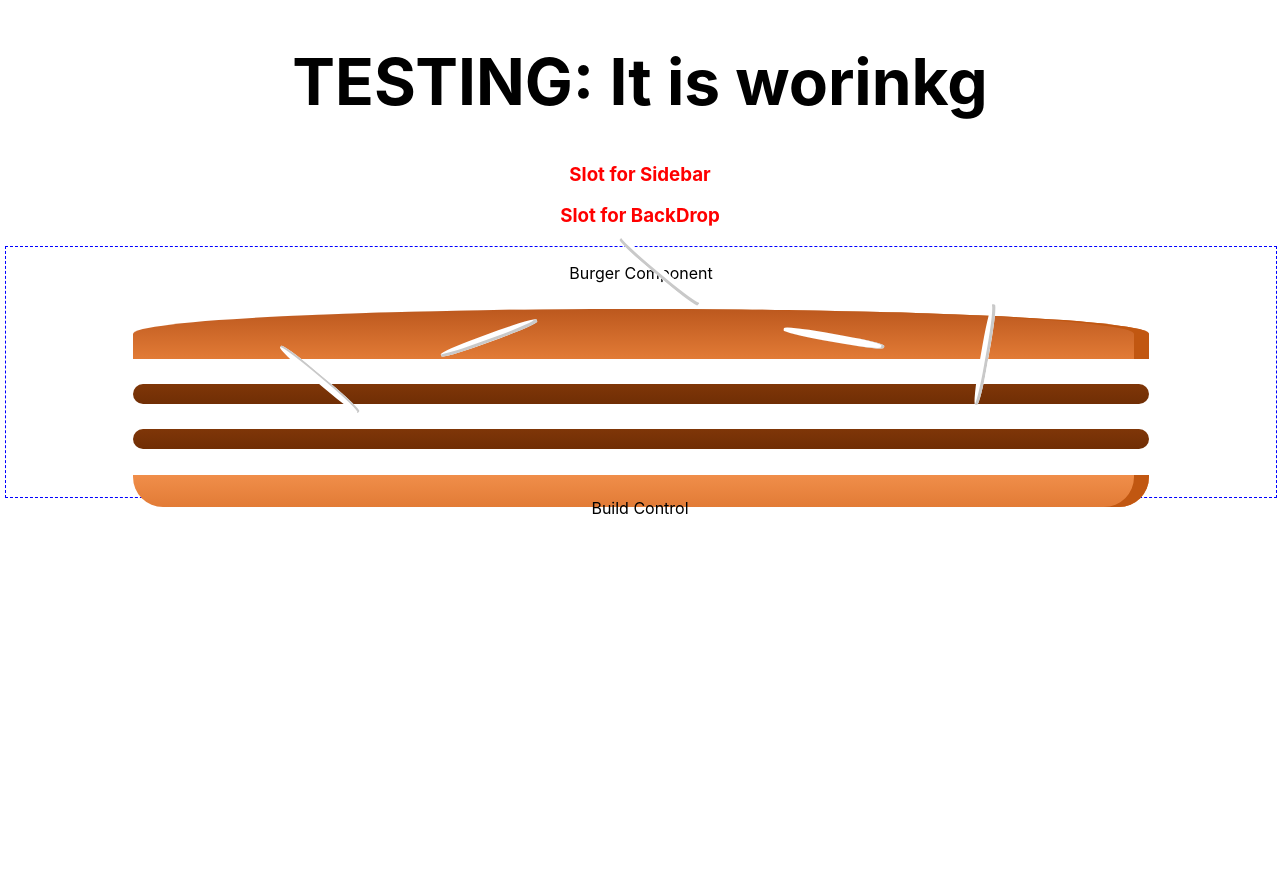
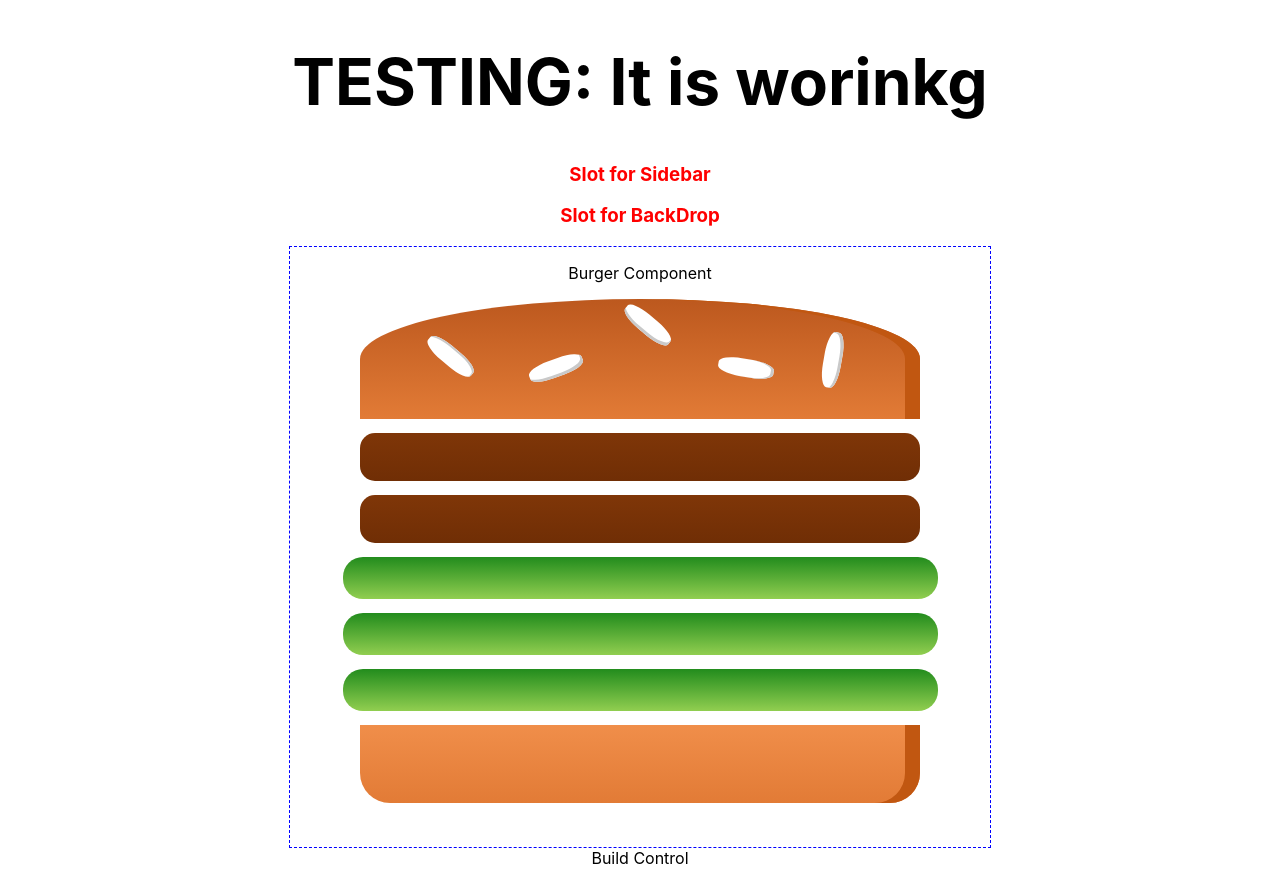
Before and after one commit to Aminul-Momin/my-react-burger, a React (Create React App) app: page / in a window 1280 px wide. Before the commit the page ends 800 px from the top, so only its background shows below. Built offline with nearby package versions, Linux system fonts and the light colour scheme.

Commit message:
Updates the static Burger Component

```diff
--- a/src/components/Burger/Burger.js
+++ b/src/components/Burger/Burger.js
@@ -3,12 +3,29 @@ import BurgerIngredient from "./BurgerIngredient/BurgerIngredient";
 import classes from "./Burger.module.css";
 
 const burger = (props) => {
+  let transformedIngred = Object.keys(props.ingredients)
+    .map((ingred) => {
+      return [...Array(props.ingredients[ingred])].map((_, idx) => {
+        return <BurgerIngredient key={ingred + idx} type={ingred} />;
+      });
+    })
+    .reduce((acum, elm) => {
+      return acum.concat(elm);
+    }, []);
+
+  //   console.log(transformedIngred);
+  if (transformedIngred.length === 0) {
+    transformedIngred = <h2> Please add your ingredients</h2>;
+  }
   return (
     <div className={classes.Burger}>
       <p> Burger Component</p>
       <BurgerIngredient type="bread-top" />
-      <BurgerIngredient type="meat" />
-      <BurgerIngredient type="meat" />
+      {/* {[
+        <BurgerIngredient type="meat" />,
+        [<BurgerIngredient type="salad" />, <BurgerIngredient type="meat" />],
+      ]} */}
+      {transformedIngred}
       <BurgerIngredient type="bread-bottom" />
     </div>
   );
--- a/src/components/Burger/Burger.module.css
+++ b/src/components/Burger/Burger.module.css
@@ -3,26 +3,26 @@
   margin: auto;
   border: 1px dashed blue;
   height: 250px;
-  /* overflow: scroll; */
-  /* text-align: center; */
-  /* font-weight: bold; */
-  /* font-size: 1.2rem; */
+  overflow: scroll;
+  /* text-align: center;
+  font-weight: bold;
+  font-size: 1.2rem; */
 }
-/* @media (min-width: 500px) and (min-height: 400px) {
+@media (min-width: 500px) and (min-height: 400px) {
   .Burger {
     width: 350px;
     height: 300px;
   }
-} */
-/* @media (min-width: 500px) and (min-height: 401px) {
+}
+@media (min-width: 500px) and (min-height: 401px) {
   .Burger {
     width: 450px;
     height: 400px;
   }
-} */
-/* @media (min-width: 1000px) and (min-height: 700px) {
+}
+@media (min-width: 1000px) and (min-height: 700px) {
   .Burger {
     width: 700px;
     height: 600px;
   }
-} */
+}
--- a/src/containers/BurgerBuilder/BurgerBuilder.js
+++ b/src/containers/BurgerBuilder/BurgerBuilder.js
@@ -3,10 +3,17 @@ import Aux from "../../hoc/Aux/Aux";
 import Burger from "../../components/Burger/Burger";
 
 class BurgerBuilder extends Component {
+  state = {
+    ingredients: {
+      meat: 2,
+      bacon: 0,
+      salad: 3,
+    },
+  };
   render() {
     return (
       <Aux>
-        <Burger />
+        <Burger ingredients={this.state.ingredients} />
         <div>Build Control</div>
       </Aux>
     );
```
